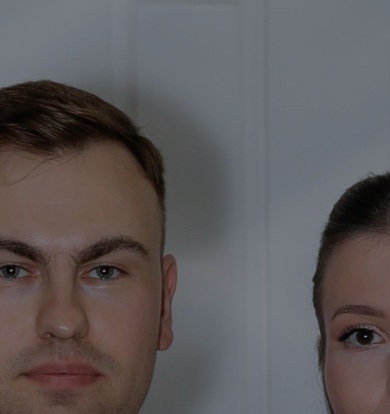
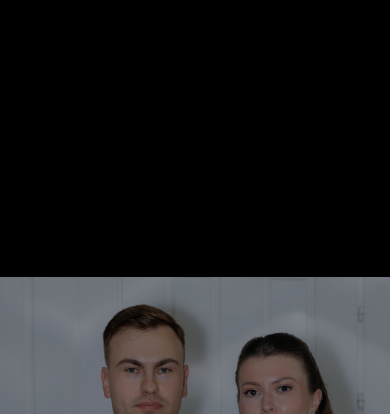
Before and after one commit to FSGAP/wedding, a website: page index.html in a window 390 px wide. Shown: the top 414 px of the page. Drawn offline with nearby package versions, Linux system fonts and the light colour scheme; files whose address does not match are found by name.

Commit message:
Обновление дизайна

```diff
--- a/index.html
+++ b/index.html
@@ -23,6 +23,16 @@
     <link rel="icon" type="image/png" sizes="16x16" href="favicon-16x16.png">
     <link rel="manifest" href="manifest.json">
     <link rel="mask-icon" href="safari-pinned-tab.svg" color="#5bbad5">
+
+    <style>
+        /* Адаптация для телефонов */
+        @media (max-width: 768px) {
+            .hero-img {
+                object-fit: contain !important;
+                background-color: #000;
+            }
+        }
+    </style>
 
     <script>
         function loadCssFromCDN(css) {
@@ -58,9 +68,9 @@
 <body id="top">
 <section class="hero" style="min-height: 100vh; position: relative; display: flex; align-items: center; justify-content: center; background-color: #000; overflow: hidden;">
 
-    <!-- Фоновое фото (одно для всех) -->
+    <!-- Фоновое фото -->
     <div style="position: absolute; top: 0; left: 0; width: 100%; height: 100%; z-index: 0;">
-        <img src="img/hero.jpg" style="width: 100%; height: 100%; object-fit: cover; display: block;">
+        <img class="hero-img" src="img/hero.jpg" style="width: 100%; height: 100%; object-fit: cover; display: block;">
     </div>
 
     <!-- Шторка -->
@@ -71,14 +81,11 @@
         <div class="container">
             <div class="row">
                 <div class="col-md-12">
-                    <!-- Имена -->
                     <div style="display: flex; justify-content: center; align-items: center; flex-wrap: wrap; gap: 8px 15px; margin-top: 80px;">
                         <span style="font-family: Georgia, serif; font-size: clamp(32px, 8vw, 64px); font-weight: 700; color: #ffffff; letter-spacing: 2px;">Дарья</span>
                         <span style="font-family: Georgia, serif; font-size: clamp(24px, 5vw, 40px); color: #ffffff;">❤</span>
                         <span style="font-family: Georgia, serif; font-size: clamp(32px, 8vw, 64px); font-weight: 700; color: #ffffff; letter-spacing: 2px;">Евгений</span>
                     </div>
-
-                    <!-- Дата (увеличена) -->
                     <div style="font-family: Arial, sans-serif; font-size: clamp(18px, 4vw, 32px); color: #ffffff; letter-spacing: 4px; margin-top: 15px; font-weight: 700;">
                         11 СЕНТЯБРЯ 2026
                     </div>
```
